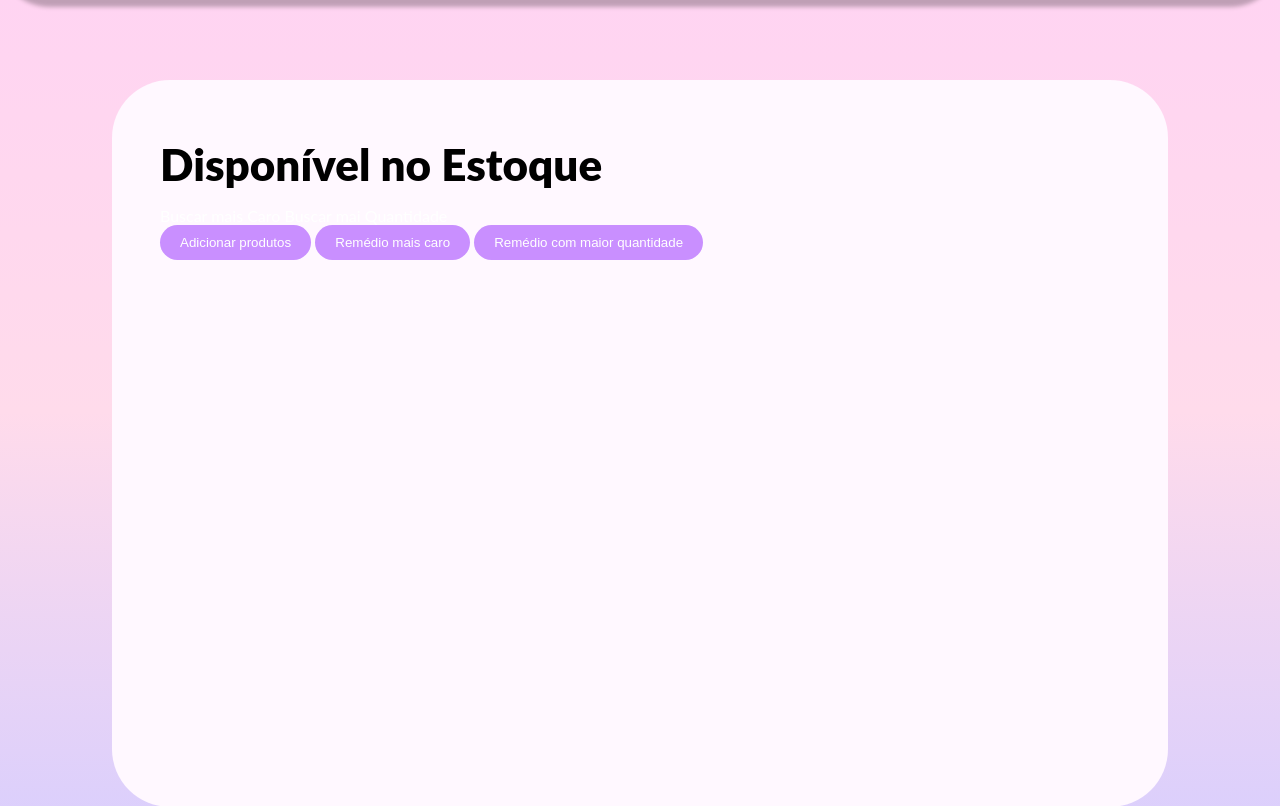
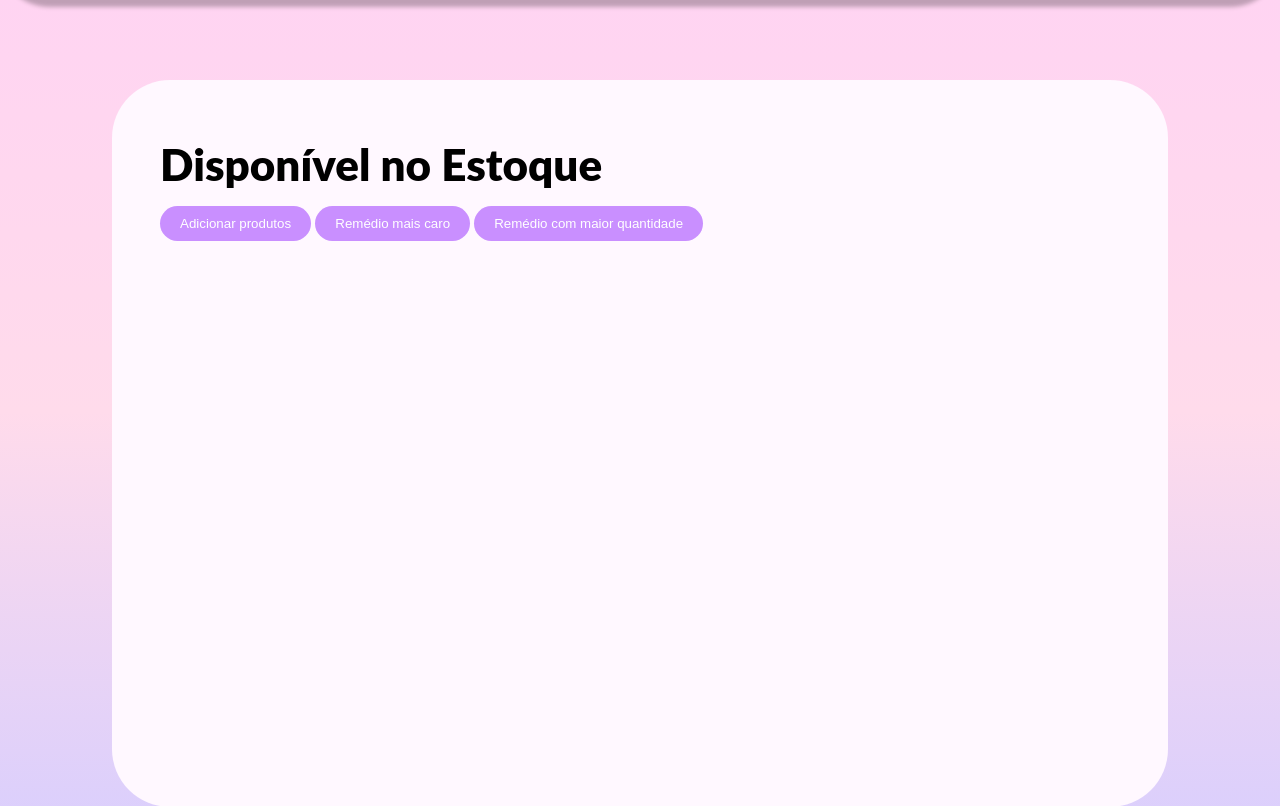
Before and after one commit to joaorobertoneto/briaoignite, a PHP site: the page made by casca de bala/Views/showForm.php in a window 1280 px wide. Shown: the part 64-870 px from the top of the page. Run offline with PHP 8.4, Linux system fonts and the light colour scheme; the template is opened without the code that fills it, so the values that code supplies are empty.

Commit message:
Update showForm.php

```diff
--- a/casca de bala/Views/showForm.php
+++ b/casca de bala/Views/showForm.php
@@ -191,8 +191,6 @@
                 <div class="row">
                     <div class="col-md-8">
                         <h1>Disponível no Estoque</h1>
-                        <a href="expensive.php">Buscar mais Caro</a>
-                        <a href="quantity.php">Buscar mai    Quantidade</a>
 
                         <div class="mt-3">
                             <a href="http://localhost/ci4/public/">
@@ -201,8 +199,8 @@
                             <a href="http://localhost/ci4/public/expensive">
                                 <button class="btn roxo py-2">Remédio mais caro</button>
                             </a>
-                            <a href="http://localhost/ci4/public/most_quantity">
-                                <button class="btn roxo py-2">Remédio com maior quantidade</button>
+                            <a href="http://localhost/ci4/public/quantity">
+                                <button class="btn  roxo py-2">Remédio com maior quantidade</button>
                             </a>
                         </div>
                     </div>
```
